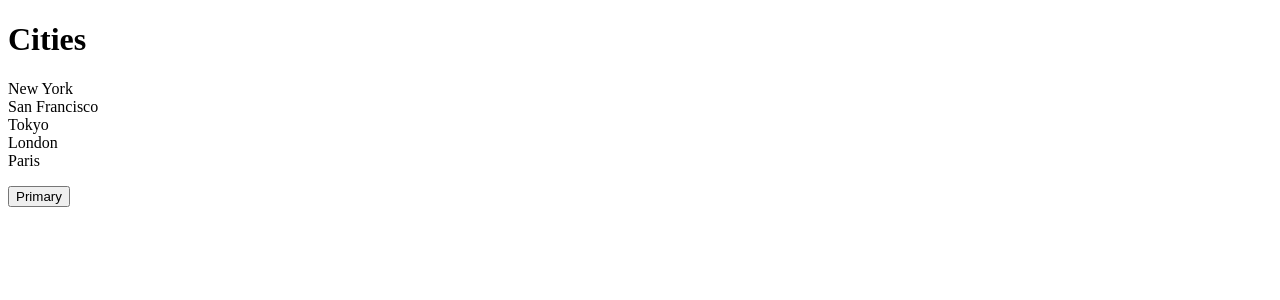
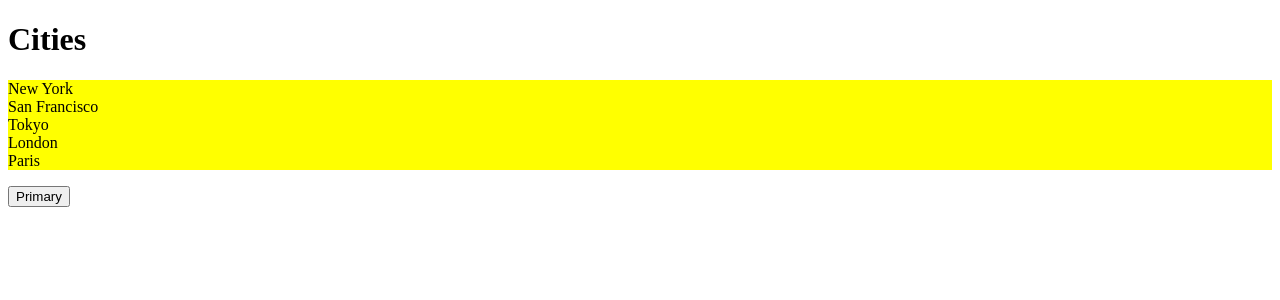
Before and after one commit to lab127/react-vite, a React (Vite) app: page / in a window 1280 px wide. Shown: the top 300 px of the page. Built offline with nearby package versions, Linux system fonts and the light colour scheme.

Commit message:
p1.4.3 css modules

```diff
--- /dev/null
+++ b/src/App.css
@@ -0,0 +1,4 @@
+/* crash karena nama class sama dengan file ListGroup.css */
+.list-group {
+    background: red;
+}
--- a/src/App.tsx
+++ b/src/App.tsx
@@ -2,6 +2,7 @@ import { useState } from "react";
 import Alert from "./components/Alert";
 import Button from "./components/Button";
 import ListGroup from "./components/ListGroup";
+import "./App.css";
 
 function App() {
   let items = ["New York", "San Francisco", "Tokyo", "London", "Paris"];
--- a/src/components/ListGroup/ListGroup.css
+++ /dev/null
@@ -1,4 +0,0 @@
-.list-group {
-    list-style: none;
-    padding: 0;
-}
--- /dev/null
+++ b/src/components/ListGroup/ListGroup.module.css
@@ -0,0 +1,8 @@
+.listGroup {
+    list-style: none;
+    padding: 0;
+}
+
+.container {
+    background: yellow;
+}
--- a/src/components/ListGroup/ListGroup.tsx
+++ b/src/components/ListGroup/ListGroup.tsx
@@ -1,5 +1,5 @@
 import { useState } from "react";
-import "./ListGroup.css";
+import styles from "./ListGroup.module.css";
 
 // props immutable, seperti funsi variable
 interface ListGroupProps {
@@ -18,7 +18,11 @@ function ListGroup({ items, heading, onSelectItem }: ListGroupProps) {
     <>
       <h1>{heading}</h1>
       {items.length === 0 && <p>No item Found</p>}
-      <ul className="list-group">
+      {/* penulisan styles["list-group"] digunakan jika nama class ada hypen (-).
+      Jika tidak, bisa ditulisa dengan styles.ListGroup.
+      "styles" bisa diganti dengan nama lain selama pemanggilan di className sama.
+      Penulisan banyak class dalam html tag menggunakan array, kemudian join dengan spasi sebagai pemisah, className={[styles.listGroup, styles.container].join(" ")}*/}
+      <ul className={[styles.listGroup, styles.container].join(" ")}>
         {items.map((item, index) => (
           <li
             className={
```
